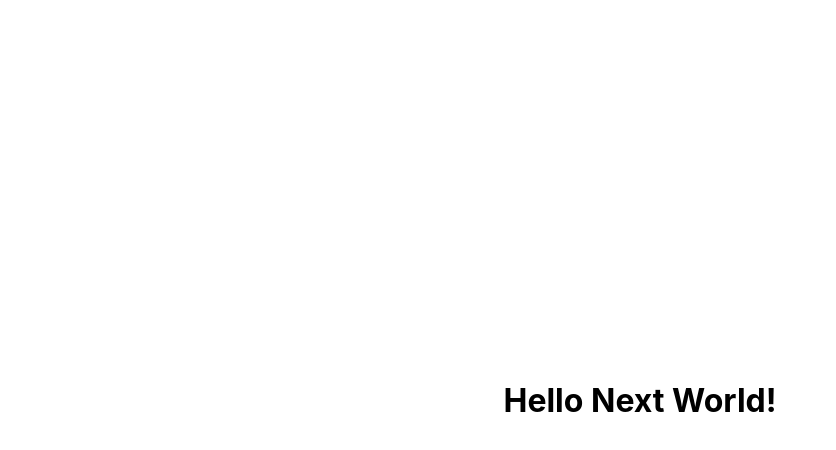
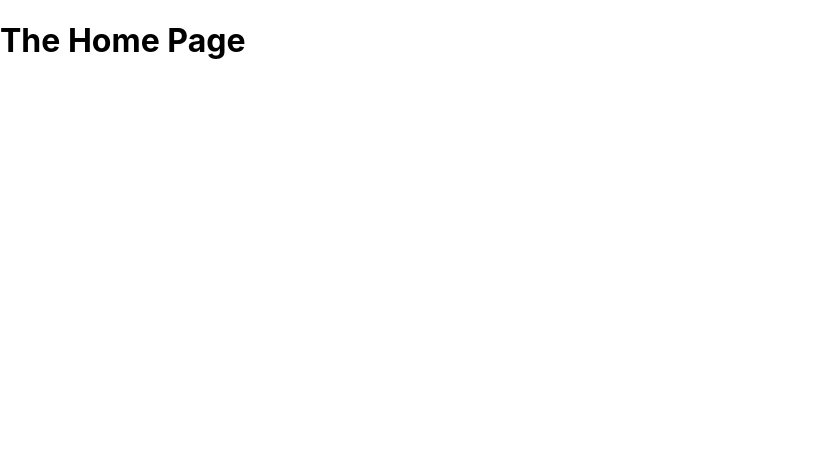
Before and after one commit to dario-nihil/next-events, a Next.js app: page / in a window 1280 px wide. Shown: the top 450 px of the page, without its empty margins (0-836 px from the left). Built offline with nearby package versions, Linux system fonts and the light colour scheme.

Commit message:
created initial routes

```diff
--- a/pages/index.js
+++ b/pages/index.js
@@ -1,9 +1,9 @@
-import styles from "../styles/Home.module.css";
-
-export default function Home() {
+const HomePage = () => {
   return (
-    <div className={styles.container}>
-      <h1>Hello Next World!</h1>
+    <div>
+      <h1>The Home Page</h1>
     </div>
   );
-}
+};
+
+export default HomePage;
```
